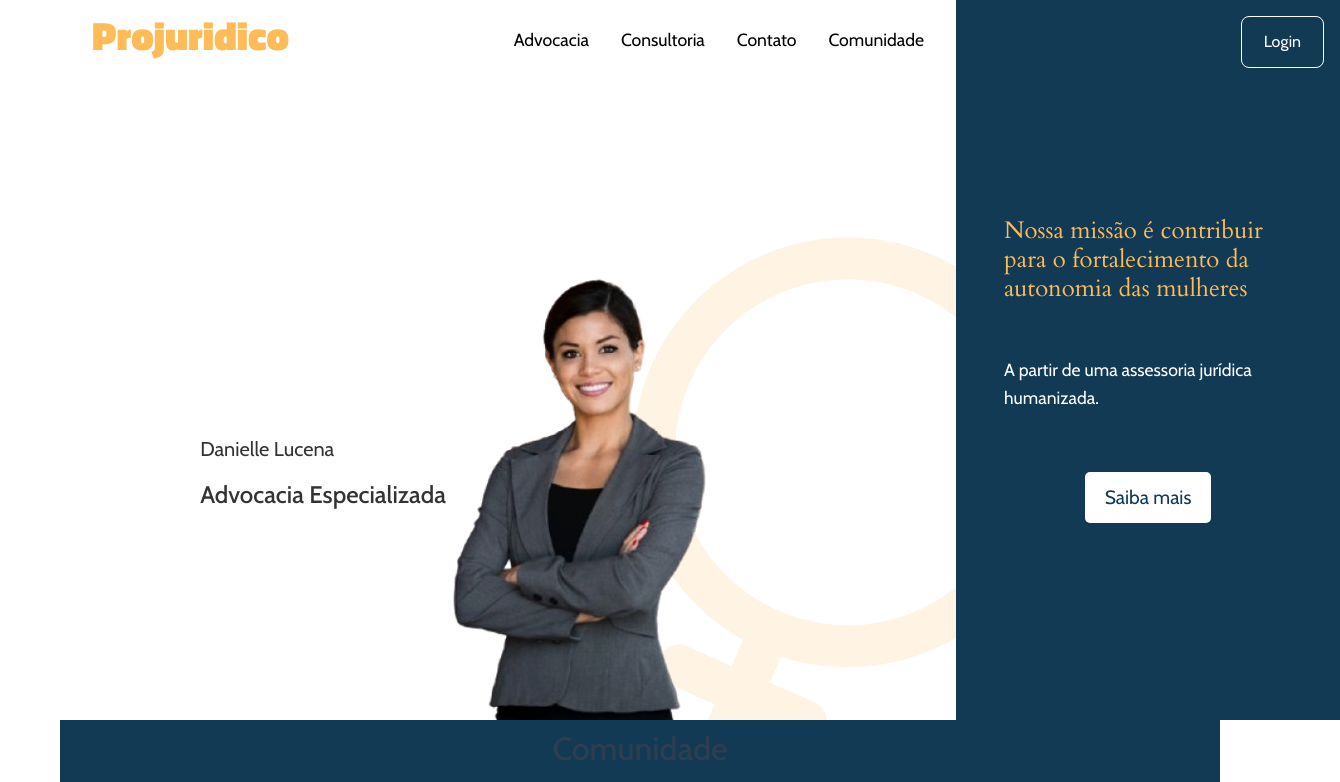
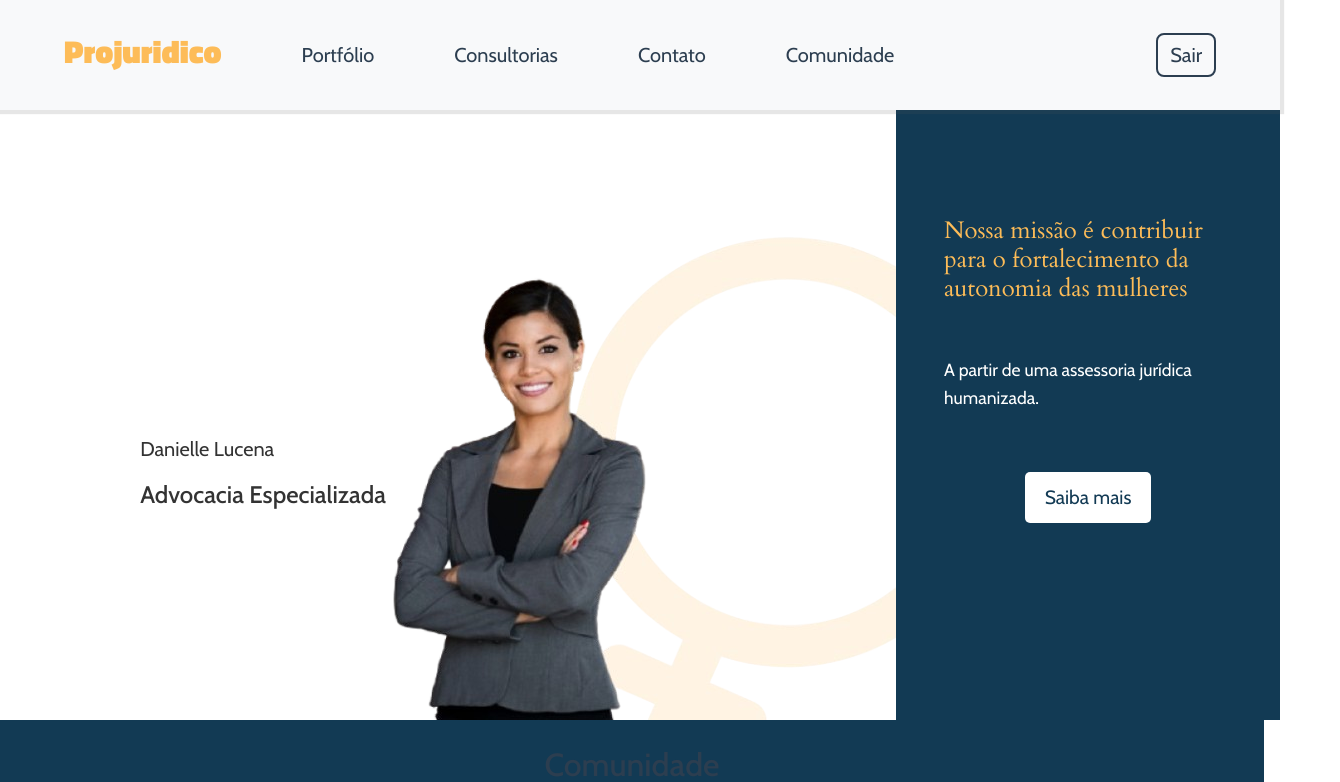
Before and after one commit to LucasWanderleyGomes/ProJuridico-front, a React (Vite) app in the folder projuridico_frontend/: page / in a window 1280 px wide. Shown: the top 782 px of the page, 1340 px wide, since content can reach past the window. Built offline with nearby package versions, Linux system fonts and the light colour scheme; the HTML template or start-up script is replaced by a standard one; a web font is replaced by a local one.

Commit message:
update - home
header ajustado para ser um elemento separado

```diff
--- a/projuridico_frontend/src/components/Header.jsx
+++ b/projuridico_frontend/src/components/Header.jsx
@@ -3,13 +3,22 @@ import "../styles/components/Header.css"
 const Header = () => {
   return (
     <header className="header">
-      <h1 className="logo">Projurídico</h1>
-      <nav className="nav">
-        <a href="#">Adevocida</a>
-        <a href="#">Consultoria</a>
-        <a href="#">Contato</a>
-        <a href="#">Comunidade</a>
-      </nav>
+      <div className="left-header-cont">
+          <h2 className="logo">Projuridico</h2>
+
+          <nav className="items">
+
+            <a href="#">Portfólio</a>
+            <a href="#">Consultorias</a>
+            <a href="#">Contato</a>
+            <a href="#">Comunidade</a>
+
+          </nav>
+      </div>
+     <div className="right-header-cont">
+        <a href="" id="bot-sair-log">Sair</a>
+     </div>
+
     </header>
   );
 };
--- a/projuridico_frontend/src/components/Hero.jsx
+++ b/projuridico_frontend/src/components/Hero.jsx
@@ -1,25 +1,18 @@
 import "../styles/components/Hero.css"
 import hero from "../assets/hero.png"
+import Header from "./Header";
 
 
 const Hero = () => {
   return (
     <section class="main">
+
         <div class="hero">
-            <header>
-                <h2>Projuridico</h2>
 
-                <div class="items">
-                    <a href="">Advocacia</a>
-                    <a href="">Consultoria</a>
-                    <a href="">Contato</a>
-                    <a href="">Comunidade</a>
-                </div>
-            </header>
 
             <div class="action">
                 <div class="name">
-                    <p> Danielle Lucena</p>
+                    <p>Danielle Lucena</p>
                     <h4>Advocacia Especializada</h4>
                 </div>
 
--- a/projuridico_frontend/src/pages/Home.jsx
+++ b/projuridico_frontend/src/pages/Home.jsx
@@ -6,9 +6,11 @@ import Contact from "../components/Contact";
 import Footer from "../components/Footer";
 import "../styles/Pages/Home.css";
 
+
 const Home = () => {
   return (
     <div className="home-container">
+      <Header/>
       <Hero />
       <main>
 
--- a/projuridico_frontend/src/styles/Pages/Home.css
+++ b/projuridico_frontend/src/styles/Pages/Home.css
@@ -8,9 +8,9 @@ body {
   }
 
   .home-container {
-    max-width: 1200px;
+    /* max-width: 1200px; */
     margin: 0 auto;
-    padding: 0 20px;
+    /* padding: 0 20px; */
   }
 
   /* Divisor visual */
--- a/projuridico_frontend/src/styles/components/Header.css
+++ b/projuridico_frontend/src/styles/components/Header.css
@@ -1,17 +1,31 @@
+
+
 .header {
+  display: flex;
+    flex-direction: row;
+    align-items: center;
+    padding: 2rem 4rem;
+    background-color: #f8f9fa;
+    justify-content: space-between;
+    position: fixed;
+    width: 100%;
+    z-index: 1;
+    box-shadow: 0px 0px 1px 4px #57575726;
+}
+
+.left-header-cont{
+  display: flex;
+  gap: 80px;
+}
+
+.logo {
     display: flex;
-    flex-direction: column;
     align-items: center;
-    padding: 2rem 0;
-    background-color: #f8f9fa;
-  }
-
-  .logo {
-    font-size: 2.5rem;
-    font-weight: bold;
-    font: Titillium Web;
-    color: #FDBC58;
-    margin-bottom: 1.5rem;
+    gap: 14px;
+    color: #fdbc58;
+    font-family: "Titillium Web", sans-serif;
+    font-weight: 900;
+    font-style: black;
   }
 
   .nav {
@@ -31,3 +45,24 @@
   .nav a:hover {
     color: #7f8c8d;
   }
+
+.items{
+  display: flex;
+  align-items: center;
+  gap: 80px;
+}
+
+.items>a{
+  text-decoration: none;
+  color: #2c3e50;
+  font-size: 20px;
+}
+
+#bot-sair-log{
+  text-decoration: none;
+  color: #2c3e50;
+  font-size: 20px;
+  padding: 8px 12px;
+  border-radius: 8px;
+  border: 2.4px solid #2c3e50;
+}
```
